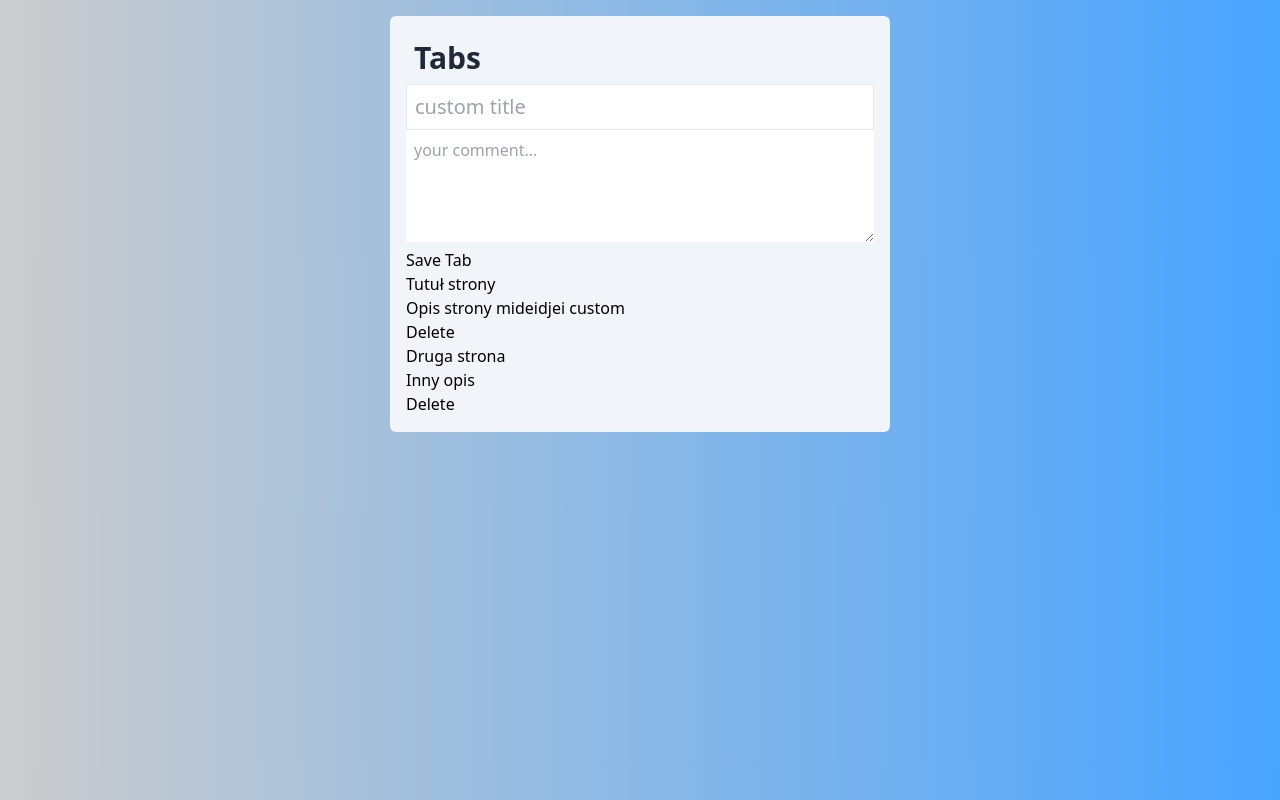
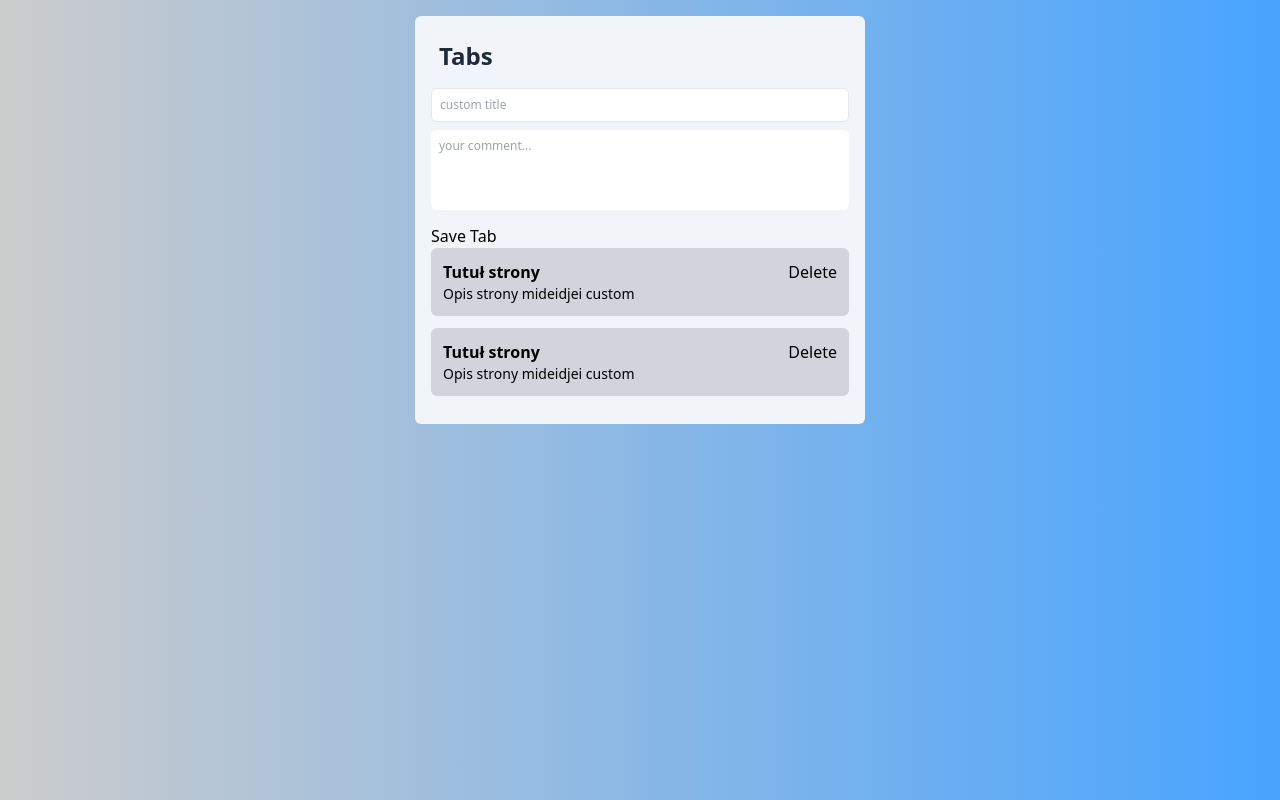
Before and after one commit to michalski-marcin/react-browser-extension-simple-tabs, a React (Vite) app: page / in a window 1280 px wide. Built offline with nearby package versions, Linux system fonts and the light colour scheme.

Commit message:
0.0.0.2
Tailwind styling

```diff
--- a/src/App.jsx
+++ b/src/App.jsx
@@ -75,7 +75,7 @@ function App() {
         rows='4'
         id='input-comment'
         placeholder='your comment...'
-        maxLength='175'
+        maxLength='125'
         value={inputComment}
         onChange={(e) => setInputComment(e.target.value)} />
 
@@ -96,21 +96,32 @@ function App() {
           </li>
         ))}
         <li>
-            <a target='_blank' href="#" className={style.title}>
+          <div className={style.tabContainer}>
+          <div className={style.tabtext}>
+            <a target='_blank' href="#" className={style.tabTitle}>
               Tutuł strony
             </a>
-            <p className={style.comment}>Opis strony mideidjei custom</p>
-            <div>
+
+            <p className={style.tabComment}>Opis strony mideidjei custom</p>
+            </div>
+            <div className={style.tabDelete}>
               <button onClick={() => deleteSite(index)}>Delete</button>
             </div>
+            </div>
           </li>
+
           <li>
-            <a target='_blank' href="#" className={style.title}>
-              Druga strona
+          <div className={style.tabContainer}>
+          <div className={style.tabtext}>
+            <a target='_blank' href="#" className={style.tabTitle}>
+              Tutuł strony
             </a>
-            <p className={style.comment}>Inny opis</p>
-            <div>
+
+            <p className={style.tabComment}>Opis strony mideidjei custom</p>
+            </div>
+            <div className={style.tabDelete}>
               <button onClick={() => deleteSite(index)}>Delete</button>
+            </div>
             </div>
           </li>
       </ul>
--- a/src/assets/Styling.jsx
+++ b/src/assets/Styling.jsx
@@ -1,11 +1,13 @@
 export const style = {
     bg: `h-screen w-screen p-4 bg-gradient-to-r from-[#ccc] to-[#48a4ff]`,
-    container: `bg-slate-100 max-w-[500px] w-full m-auto rounded-md shsdow-xl p-4`,
-    logo: `text-3xl font-bold text-gray-800 p-2`,
-    input: `border p-2 w-full text-xl`,
-    textarea: `w-full p-2`,
+    container: `bg-slate-100 max-w-[450px] w-full m-auto rounded-md shsdow-xl p-4`,
+    logo: `text-2xl font-bold text-gray-800 p-2 mb-2`,
+    input: `border p-2 w-full text-xs rounded-md mb-2 focus:outline-none focus:ring focus:ring-violet-300 placeholder:text-xs`,
+    textarea: `w-full text-xs rounded-md p-2 mb-2 resize-none focus:outline-none focus:ring focus:ring-violet-300 placeholder:text-xs`,
     savebutton: ``,
-    title: ``,
-    comment: ``,
+    tabContainer: `bg-gray-300 flex flex-row justify-between rounded-md p-3 mb-3`,
+    tabTitle: `font-bold`,
+    tabComment: `text-sm`,
+    tabDelete: ``
 
   }
```
